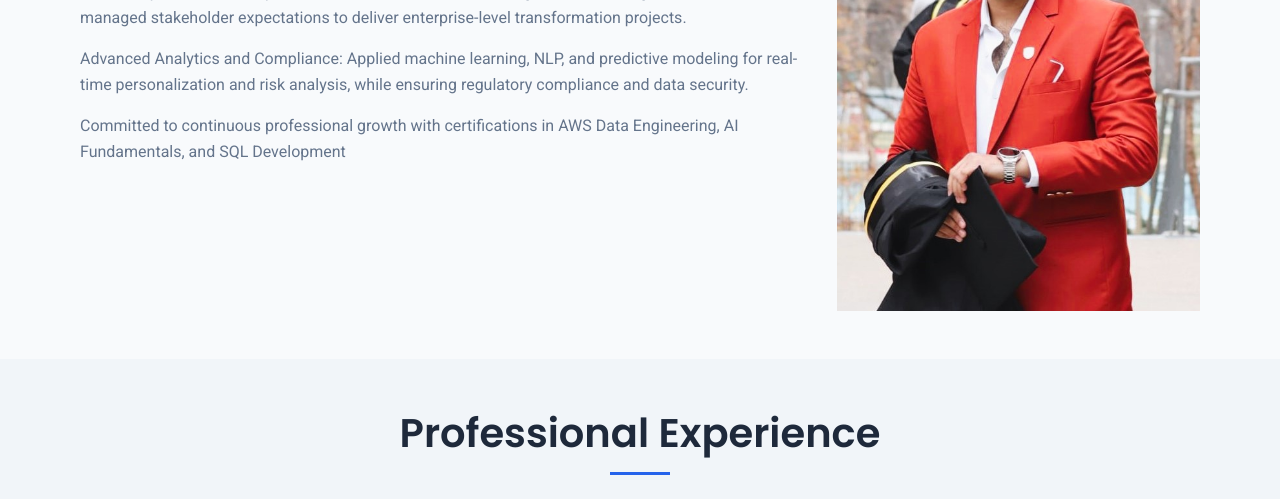
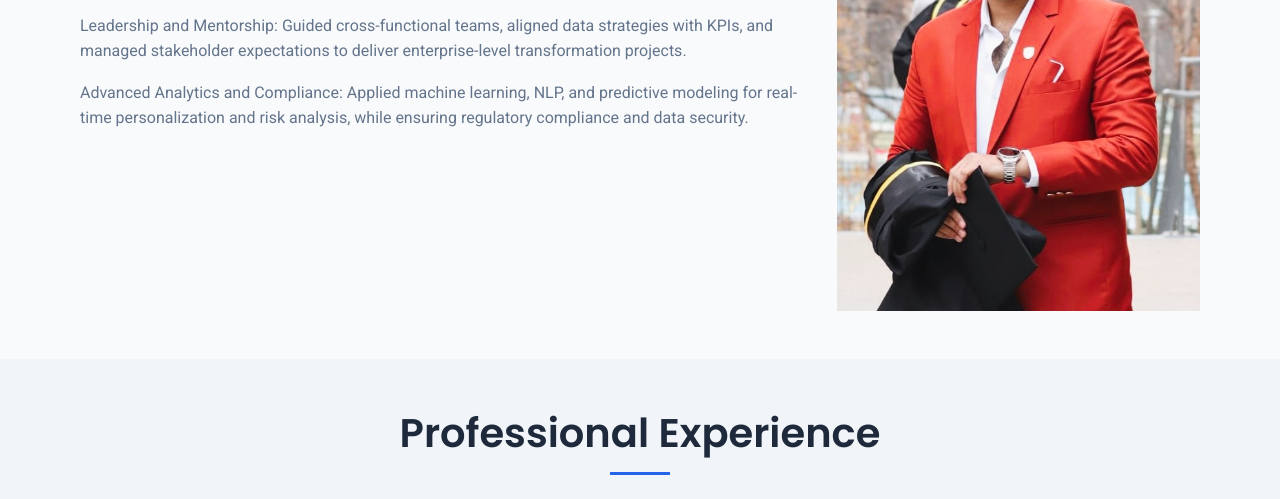
Before and after one commit to NikhilChaganti/portfolio, a plain HTML site: page index.html in a window 1280 px wide. Shown: the part 1167-1666 px from the top of the page. Drawn offline with Linux system fonts and the light colour scheme.

Commit message:
deletion info

```diff
--- a/index.html
+++ b/index.html
@@ -58,7 +58,6 @@
                     <p>Expertise in Data Solutions: Translated complex business needs into secure, cost-effective data architectures with tools like Informatica PowerCenter and SQL, enhancing analytics readiness.</p>
                     <p>Leadership and Mentorship: Guided cross-functional teams, aligned data strategies with KPIs, and managed stakeholder expectations to deliver enterprise-level transformation projects.</p>
                     <p>Advanced Analytics and Compliance: Applied machine learning, NLP, and predictive modeling for real-time personalization and risk analysis, while ensuring regulatory compliance and data security.</p></p>
-                    <p>Committed to continuous professional growth with certifications in AWS Data Engineering, AI Fundamentals, and SQL Development</p>
                 </div>
                 <div class="about-image">
                     <img src="portfolio_img.jpeg" alt="Nikhil Chaganti" class="profile-image">
```
